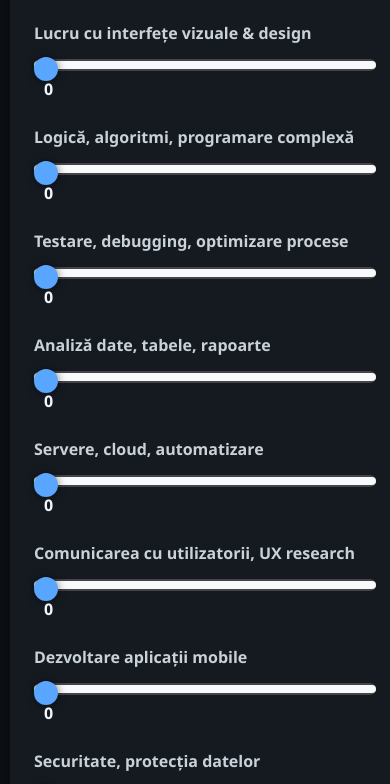
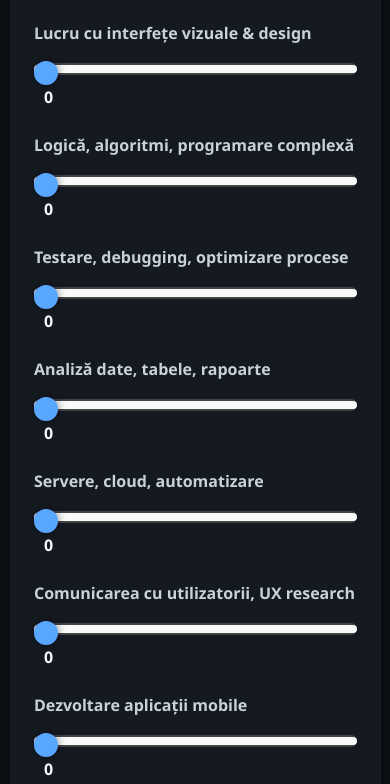
Before and after one commit to ciprianstanciu/career-advisor, a plain HTML site: page index.html in a window 390 px wide. Shown: the part 169-953 px from the top of the page. Drawn offline with nearby package versions, Linux system fonts and the light colour scheme.

Commit message:
Improve mobile responsiveness of style.css
Adjusted padding and width for mobile responsiveness, added text alignment to body.

```diff
--- a/style.css
+++ b/style.css
@@ -4,17 +4,30 @@ body {
   font-family: 'Segoe UI', Tahoma, Geneva, Verdana, sans-serif;
   margin: 0;
   padding: 0;
+  text-alingn: center;
 }
 
 #quiz-container {
   background-color: rgba(22,27,34,0.95);
   box-shadow: 0 0 20px rgba(0,0,0,0.6);
-  padding: 30px;
+  padding: 20px; /* reduc padding pentru mobil */
   border-radius: 15px;
   max-width: 700px;
-  margin: 20px auto;
+  margin: 20px auto; /* centrăm containerul */
   transition: all 0.3s ease;
+  width: 95%; /* asigurăm că nu depășește ecranul pe mobil */
+  box-sizing: border-box; /* include padding în lățime */
 }
+
+/* Responsive */
+@media (max-width: 600px) {
+  #quiz-container {
+    padding: 15px;
+    margin: 10px auto;
+    width: 95%; /* păstrăm centrare pe ecrane mici */
+  }
+}
+
 
 label {
   font-weight: 600;
@@ -36,6 +49,8 @@ label {
   height: 12px;
   border-radius: 6px;
   background-color: #444;
+  margin: 10px 0;
+  display: block;
 }
 
 .form-range::-webkit-slider-thumb {
```
